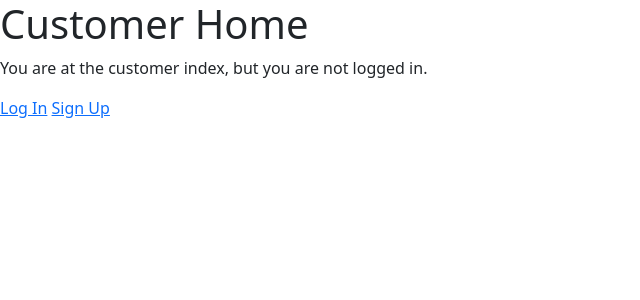
After one commit to connor-hood/trashcollector, a Django app: template trash_collector/customers/templates/customers/display_detail.html in a window 1280 px wide. The commit adds this page. Shown: the top 300 px of the page, without its empty margins (0-640 px from the left). Run offline with Django 3.2, Linux system fonts and the light colour scheme; the template is opened without the code that fills it, so the values that code supplies are empty.

Commit message:
added display_detail page and routed urls properly

```diff
--- /dev/null
+++ b/trash_collector/customers/templates/customers/display_detail.html
@@ -0,0 +1,22 @@
+{% extends 'base.html' %}
+{# This top line allows this template to utilizing the styling and layout from the base. All your templates should do the same. #}
+
+{% block title %} Customer Home {% endblock %}
+
+{% block header %} Customer Home {% endblock %}
+
+{% block content %}
+  {% if user.is_authenticated %}
+    Hello {{ logged_in_customer.name }}!<br>
+    Your current zip code pick up is: {{logged_in_customer.zip_code}} <br>
+    Your current pick up day is: {{logged_in_customer.collect_day}} <br>
+    Your special pick up day is: {{logged_in_customer.special_day}} <br>
+    Your current Balance is: {{logged_in_customer.balance}} <br>
+    Your suspension status: {{logged_in_customer.is_suspended}} <br><br>
+    Edit details here: <a href="{% url 'customers:detail' %}">Click Here!</a>
+  {% else %}
+    <p>You are at the customer index, but you are not logged in.</p>
+    <a href="{% url 'login' %}">Log In</a>
+    <a href="{% url 'accounts:register' %}">Sign Up</a>
+  {% endif %}
+{% endblock %}
--- a/trash_collector/customers/templates/customers/edit_detail.html
+++ b/trash_collector/customers/templates/customers/edit_detail.html
@@ -22,6 +22,6 @@
         </select><br>
         Please enter your ONE TIME special pick up date: <input type="date" id="special_day" name="special_day"> <br>
         Please check if you would like your services to be suspended <input type="checkbox" id="is_suspended"><br>
-        <input type="submit" onclick="{% url 'customers:index' %}">
+        <input type="submit" onclick="{% url 'customers:display_detail' %}">
         </form>
 {% endblock %}
--- a/trash_collector/customers/urls.py
+++ b/trash_collector/customers/urls.py
@@ -7,5 +7,6 @@ from . import views
 app_name = "customers"
 urlpatterns = [
     path('', views.index, name="index"),
-    path('detail', views.detail, name="detail")
+    path('detail', views.detail, name="detail"),
+    path('display', views.display, name="display"),
 ]
```
Also changed, not shown: trash_collector/customers/views.py (+19 -2 lines).
